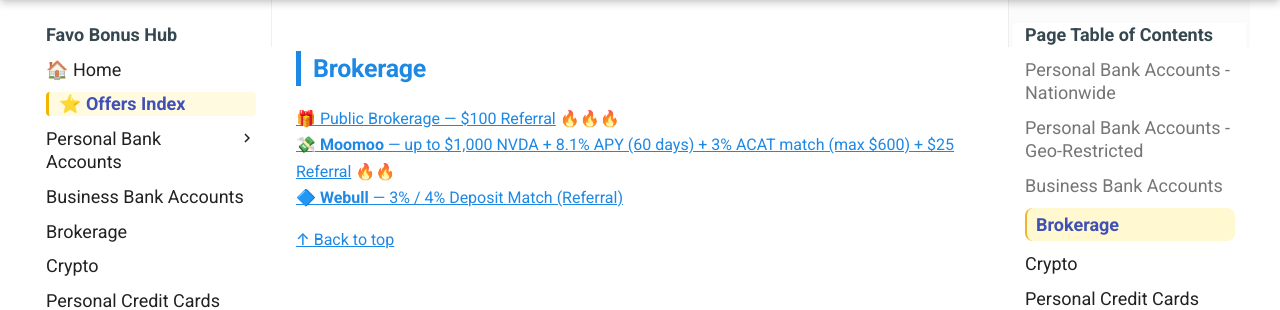
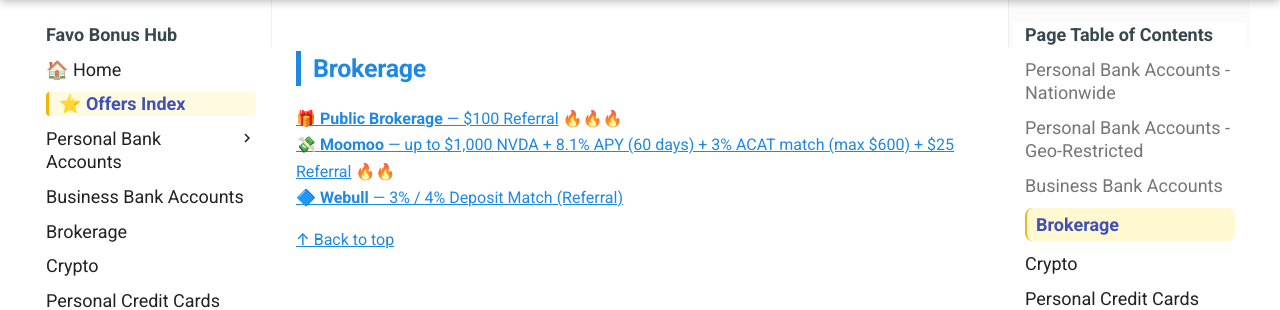
Before and after one commit to whispersofzephyr/favolinkhub-site, an MkDocs documentation site: the page built from docs/offers-index.md, in a window 1280 px wide and 900 px high, scrolled down 1653 px. Shown: the part 151-461 px from the top of the window. Built offline with MkDocs 1.6.1 and Material for MkDocs 9.7.7, drawn with Linux system fonts in a browser that asks for light colours.

```diff
--- a/docs/offers-index.md
+++ b/docs/offers-index.md
@@ -63,7 +63,7 @@ All current offers, organized by categories:
 <a id="brokerage"></a>
 ## Brokerage
 
-[🎁 Public Brokerage — $100 Referral](brokerage.md#br-public) 🔥🔥🔥
+[🎁 **Public Brokerage** — $100 Referral](brokerage.md#br-public) 🔥🔥🔥
 [💸 **Moomoo** — up to $1,000 NVDA + 8.1% APY (60 days) + 3% ACAT match (max $600) + $25 Referral](brokerage.md#br-moomoo) 🔥🔥
 [🔷 **Webull** — 3% / 4% Deposit Match (Referral)](brokerage.md#br-webull)
 
```
